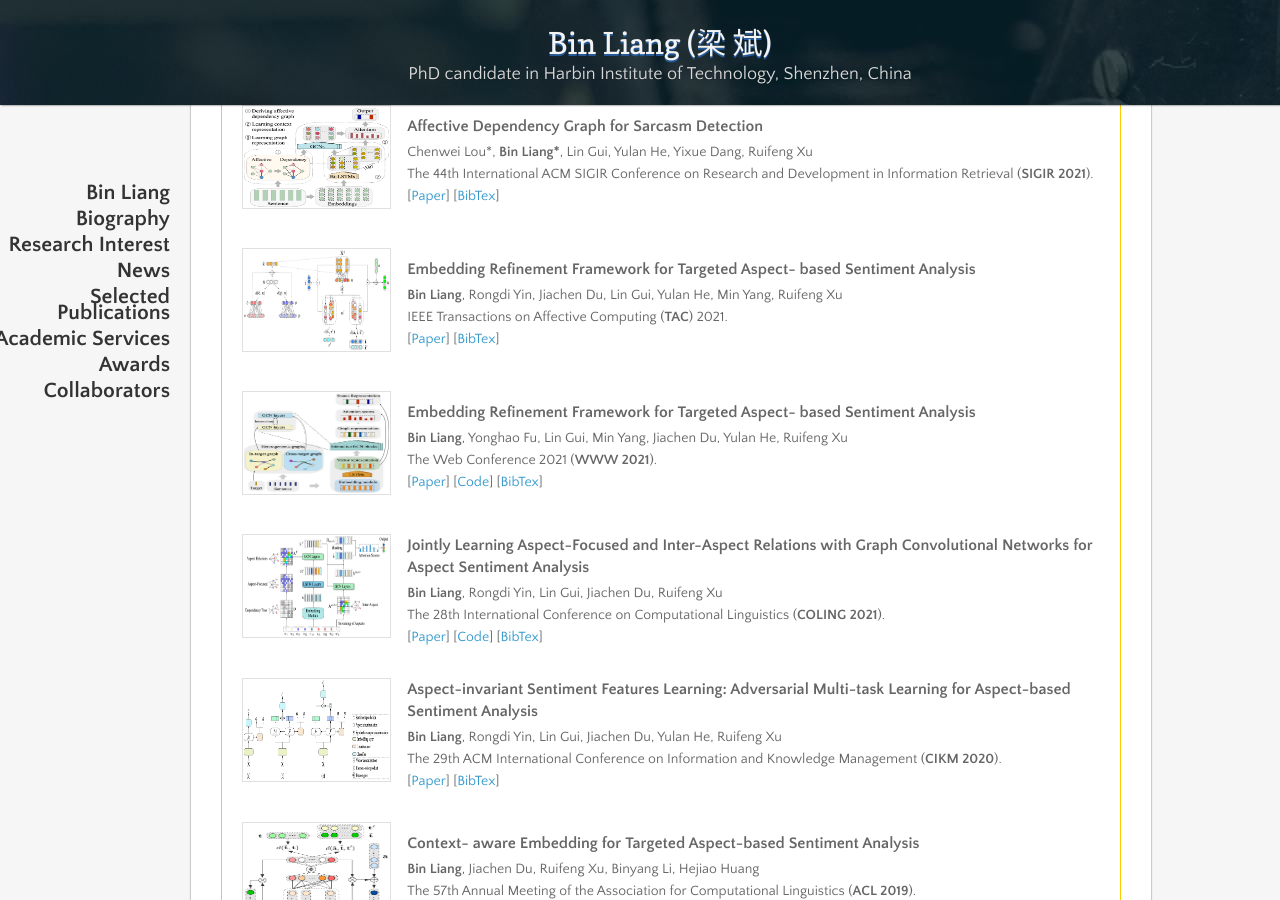
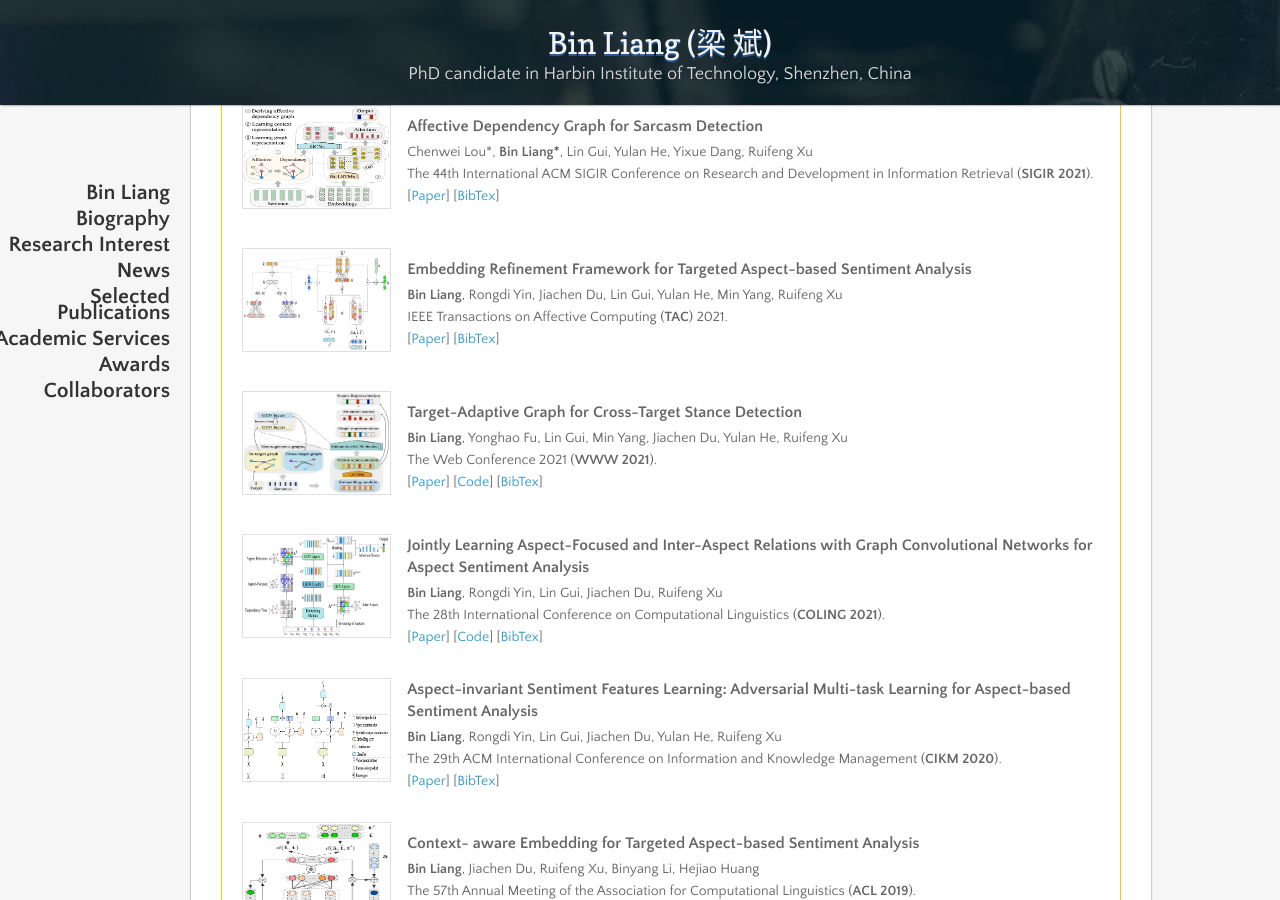
Before and after one commit to BinLiang-NLP/BinLiang-NLP.github.io, a Jekyll site: the page built from index.md, in a window 1280 px wide and 900 px high, scrolled down 1833 px. Built offline with Jekyll 4.4.1, drawn with Linux system fonts in a browser that asks for light colours; nearby versions of some CDN libraries; our own code applies the rules of GitHub Pages for plain Markdown files.

Commit message:
Update index.md

```diff
--- a/index.md
+++ b/index.md
@@ -140,7 +140,7 @@
   <tr>
       <td><img class="proj_thumb" src="/diagrams/tac.png" alt="" height="100px"/>&nbsp;</td>
       <td>
-      <p class="pub_title">Embedding Refinement Framework for Targeted Aspect- based Sentiment Analysis </p>
+      <p class="pub_title">Embedding Refinement Framework for Targeted Aspect-based Sentiment Analysis </p>
       <p class="pub_author"><b>Bin Liang</b>, Rongdi Yin, Jiachen Du, Lin Gui, Yulan He, Min Yang,
 Ruifeng Xu<br>
       IEEE Transactions on Affective Computing (<b>TAC</b>) 2021.<br>
@@ -153,7 +153,7 @@ Ruifeng Xu<br>
   <tr>
       <td><img class="proj_thumb" src="/diagrams/www2021.png" alt="" height="100px"/>&nbsp;</td>
       <td>
-      <p class="pub_title">Embedding Refinement Framework for Targeted Aspect- based Sentiment Analysis </p>
+      <p class="pub_title">Target-Adaptive Graph for Cross-Target Stance Detection </p>
       <p class="pub_author"><b>Bin Liang</b>, Yonghao Fu, Lin Gui, Min Yang, Jiachen Du, Yulan He, Ruifeng Xu<br>
       The Web Conference 2021 (<b>WWW 2021</b>).<br>
       [<a href= "http://www.hitsz-hlt.com/paper/TPDG-WWW2021.pdf" target="_blank">Paper</a>]
```
